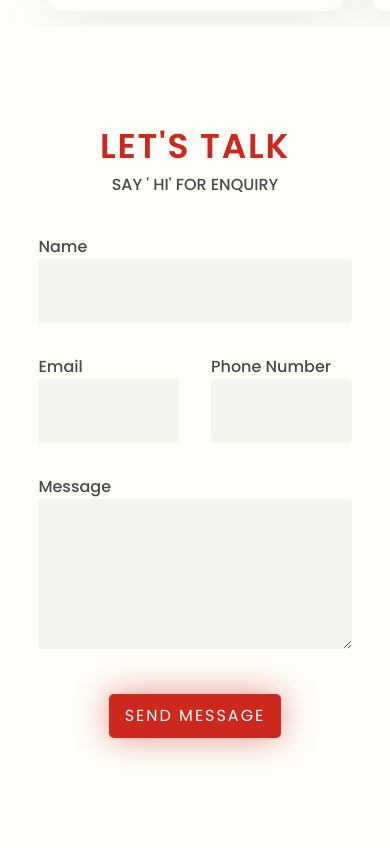
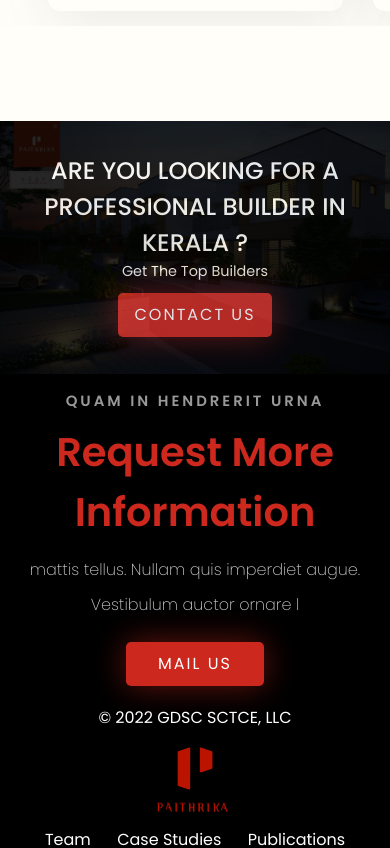
Before and after one commit to 4N1Z/PaithrikaHome, a React (Vite) app: page / in a window 390 px wide. Shown: the part 5620-6468 px from the top of the page. Built offline with nearby package versions, Linux system fonts and the light colour scheme.

Commit message:
Contact Router added

```diff
--- a/src/App.jsx
+++ b/src/App.jsx
@@ -11,20 +11,22 @@
 import Navbar from "./components/Navbar/Navbar";
 import Projects from "./components/Projects/Projects";
 import About from "./components/About/About";
-import Contact from "./components/Contact/Contact";
 import Footer from "./components/Footer/Footer";
 // import Season from "./components/Season/Season";
-// import Gallery from "./components/Gallery/Gallery";
 import OneStop from "./components/OneStop/OneStop";
 import Testimon from "./components/Testimon/Testimon";
+import Slider from "./components/Slider/Slider";
+import ScrollToTop from "./components/Scrolltotop/ScrollToTop";
+import MainContact from "./components/MainContact/MainContact";
+
 import Upcoming from "./pages/Upcoming/Upcoming";
 import Ongoing from "./pages/Ongoing/Ongoing";
 import Completed from "./pages/Completed/Completed";
-import Slider from "./components/Slider/Slider";
-import ScrollToTop from "./components/Scrolltotop/ScrollToTop";
+import Contact from "./pages/Contact/Contact";
+
+
+
 // const pure = new PureCounter();
-import MainContact from "./components/MainContact/MainContact";
-
 // import TestNav from "./components/Test_Nav/TestNav";
 // const pure = new PureCounter();
 
@@ -68,27 +70,10 @@
 
   return (
     <div className="App">
-      {/* Preloader added not woring ! */}
-      {/* <div id="preloader"></div> */}
 
-      {/* <div className="bg-primary w-full overflow-hidden"></div>
-      <div className={`${styles.paddingX} ${styles.flexCenter}`}>
-        <div className={`${styles.boxWidth}`}>
-
-      <Navbar />
-        </div>
-      </div> */}
       <ScrollToTop/>
       <Navbar />
-      {/* <Season /> */}
-      {/* <Home />
-      <About />
-      <OneStop />
-      <Projects />
-      <Gallery />
-      <Testimon />
 
-      {/* <Testimonials /> */}
       <Routes>
         <Route
           path="/"
@@ -100,7 +85,6 @@
             // <Gallery />,
             <Slider/>,
             <Testimon />,
-            <Contact />,
             <MainContact/>
 
           ]}
@@ -108,13 +92,12 @@
         <Route path="/upcoming" element={<Upcoming />} />
         <Route path="/ongoing" element={<Ongoing />} />
         <Route path="/finished" element={<Completed />} />
+        <Route path = "/Contact" element = {<Contact/>}/>
       </Routes>
-
 
       <Footer />
 
 
-      {/* <Upcoming/> */}
 
       {/*        Bottom -top Arrow         */}
       {/* This is working hopefullly */}
@@ -122,7 +105,6 @@
         <img src={upArrow} alt="" />
       </a>
 
-      {/* w-[28px] h-[28px] object-contain cursor-pointer z-30 */}
 
       <div className="chatbotContainer">
         <a className="add-btn" href="#" onClick={() => setModalVisible(true)}>
--- a/src/components/MainContact/MainContact.css
+++ b/src/components/MainContact/MainContact.css
@@ -4,14 +4,12 @@
     min-height: 40vh;
     background-color: rgb(0, 0, 0);
     opacity: 85%;
-    /* z-index: 10; */
 }
 
 .MainContact_Container {
     /* The image used */
     min-height: 40vh;
     background-image: url(../../assets/images/main/AadyaAvenue.jpg);
-    /* z-index: -1000; */
     background-repeat: no-repeat;
     background-size: 100%;
     background-position: cover;
@@ -24,35 +22,97 @@
 .contactNameMain {
 
     color: var(--bg-color);
-    padding:7em 0 5em 0;
-
-    /* display: flex;
-    flex-direction: row;
-    align-items: center;
-    justify-content: space-around; */
-
-    /* display: grid;
-    grid-template-columns: 1fr 1fr; */
+    padding: 7em 0 5em 0;
 
     display: grid;
     grid-template-columns: 2fr 1fr;
     text-transform: uppercase;
-    /* letter-spacing: 2px; */
     align-items: center;
     justify-items: center;
+    text-transform: uppercase;
 
+}
+
+.contact_text_title {
+    font-weight: 500;
+    font-size: 1.7em;
+}
+
+.contact_test_title_1 {
+    font-size: 1.2em;
+    text-transform: capitalize;
+}
+
+
+.submitBtnContact{
+    padding: 0.6em 1em 0.6em 1em;
+    background: #CC281E;
+    box-shadow: 0px 0px 32px rgba(204, 40, 30, 0.5);
+    border-radius: 5px;
+    font-weight: 400;
+    letter-spacing: 2px;
     text-transform: uppercase;
-    /* letter-spacing: 2px; */
+
+    cursor: pointer;
+    z-index: 10;
+
+    color: white;
+    -webkit-transition: all 300ms ease;
+			transition: all 300ms ease;
+}
+
+.submitBtnContact:hover {
+    transform: translateY(1px);
+    box-shadow: 0 1px 1px 0 rgba(0,0,0,0.10),
+                        0 1px 1px 0 rgba(0,0,0,0.09);
+}
+
+@media screen and (max-width:920px) {
+    .contact_text_title {
+        /* font-weight: 500; */
+        /* font-size: 1.7em; */
+    }
+
 
 
 }
-.contact_text_title{
-    font-weight: 500;
-    font-size: 1.7em;
+@media screen and (max-width:580px) {
+
+    .MainContact_Container {
+
+        background-repeat: no-repeat;
+        background-size: 100%;
+        background-position: cover;
+        min-height: 30vh;
+
+    }
+
+    .blackOverlay {
+        min-height: 30vh;
+    }
+
+    .contactNameMain {
+
+        padding: 0;
+        padding-top: 2em;
+        /* grid: none; */
+        /* display: grid; */
+        text-align: center;
+        grid: none;
+        grid-template-rows: 2fr 1fr;
+        align-items: center;
+        justify-items: center;
+        text-transform: uppercase;
+
+    }
+
+    .contact_text_title {
+        font-weight: 500;
+        font-size: 1.5em;
+    }
+
+    .contact_test_title_1 {
+        font-size: 0.9em;
+    }
 
 }
-
-.contact_test_title_1{
-    font-size: 1.2em ;
-    text-transform:capitalize;
-}
--- a/src/components/MainContact/MainContact.jsx
+++ b/src/components/MainContact/MainContact.jsx
@@ -1,8 +1,12 @@
 import React from "react";
 import "./MainContact.css";
+import { Link } from "react-router-dom";
+
 
 function MainContact() {
   return (
+    <>
+
     <div className="MainContact_Container">
       <div className="blackOverlay">
 
@@ -11,13 +15,20 @@
             <h1 className="contact_text_title">Are you Looking for a Professional Builder in Kerala ? </h1>
             <h1 className="contact_test_title_1">Get the top Builders</h1>
           </div>
-          <a href="https://linktr.ee/anizbn">
-            <button className="submitBtn">Contact Us</button>
-          </a>
+
+          <Link to = "/Contact">
+            <button className="submitBtnContact">Contact Us</button>
+          </Link>
         </div>
 
       </div>
     </div>
+
+    {/* <Routes>
+      <Route path = "/Contact" element = {<Contact/>}>
+      </Route>
+    </Routes> */}
+    </>
   );
 }
 
--- a/src/components/Projects/Projects.jsx
+++ b/src/components/Projects/Projects.jsx
@@ -58,6 +58,7 @@
 
             <div className="black-overlay"><p className='projectSubtitle'><span className='project-bold'>Upcoming</span><br/>Projects</p></div>
         </Link>
+
         <Link to="/ongoing" className="project" id='ongoing-project'  onMouseEnter={ongoing_mouse_enter}
         style={
             {
--- a/src/components/Contact/Contact.css
+++ b/src/pages/Contact/Contact.css
@@ -1,4 +1,34 @@
 /*  */
+.contactContainer{
+    margin-top: 2em;
+    margin-bottom: 2em;
+}
+.ContactImageContainer{
+    min-height: 50vh;
+    background-image: url(../../assets/images/main/AadyaAvenue.jpg);
+    background-repeat: no-repeat;
+    background-size: 100%;
+    background-position: cover;
+}
+
+.blackOverlayContact{
+
+    width: 100vw;
+    min-height: 50vh;
+    background-color: rgb(0, 0, 0);
+    opacity: 85%;
+
+}
+.contactOverlayTitle{
+
+    /* padding-top: 8.4em; */
+    padding-top: 4em;
+    display: flex;
+    color: var(--bg-color);
+    justify-content: center;
+
+}
+
 .textBox{
     display: subgrid;
     text-align: center;
@@ -29,6 +59,8 @@
     font-weight: 400;
     letter-spacing: 2px;
     text-transform: uppercase;
+
+    cursor: pointer;
 
     color: white;
     -webkit-transition: all 300ms ease;
--- a/src/components/Contact/Contact.jsx
+++ b/src/pages/Contact/Contact.jsx
@@ -2,9 +2,19 @@
 import "./Contact.css";
 import "../../App.css";
 
+
+
 function Contact() {
   return (
+    <>
+
     <section id="contact">
+      <div className="ContactImageContainer">
+        <div className="blackOverlayContact">
+          <h1 className="contactOverlayTitle commonTitle">Contact</h1>
+
+        </div>
+      </div>
       <div className="contactContainer">
         <div className="textBox">
           <h1 className="commonTitle titles_contact">Let's Talk</h1>
@@ -38,6 +48,8 @@
         </div>
       </div>
     </section>
+
+    </>
   );
 }
 
```
